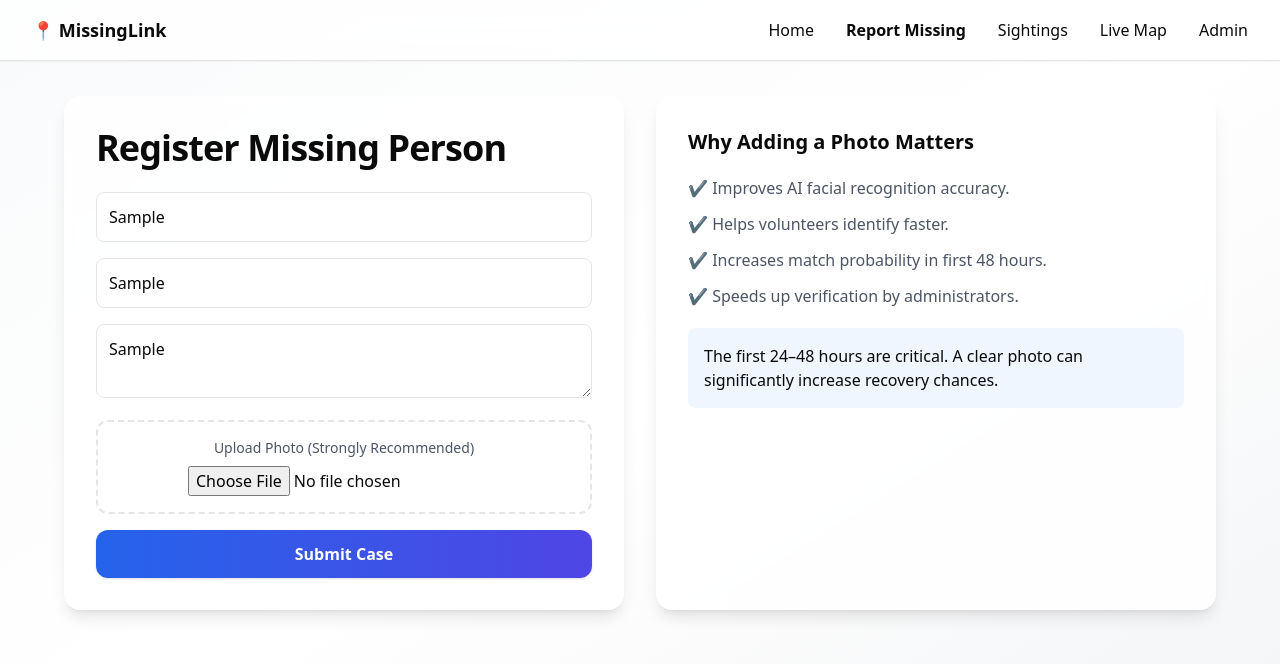
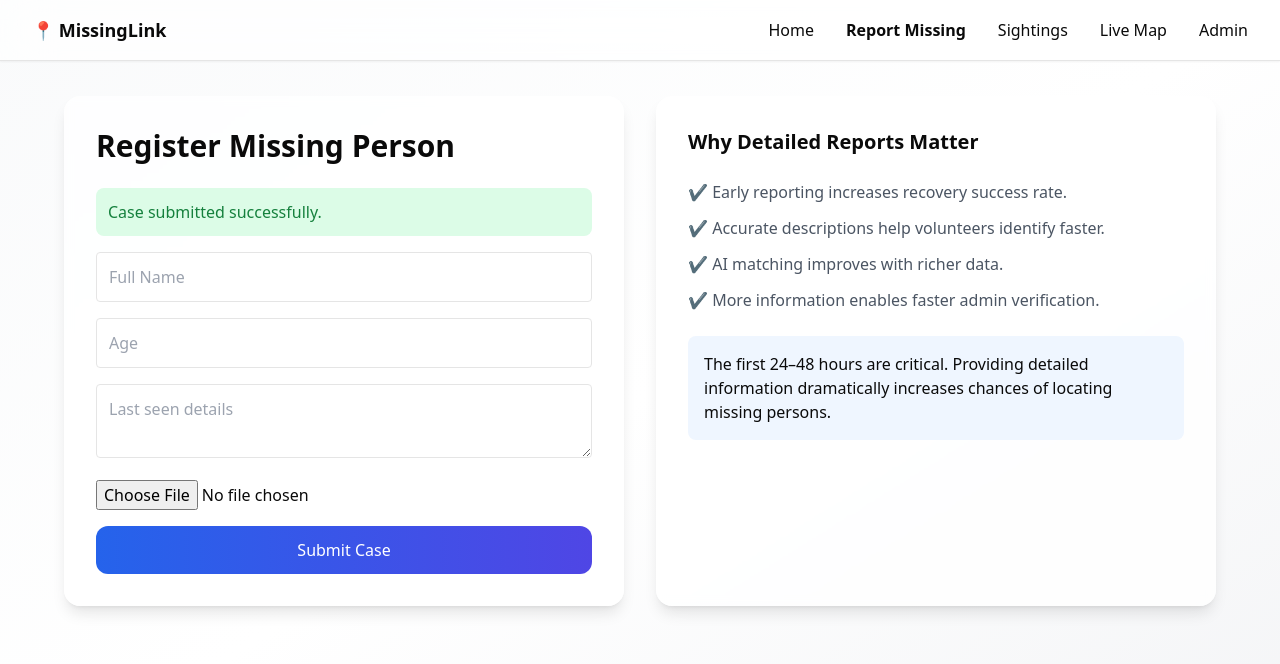
Before and after one commit to CSI-Project-Expo/Team-25, a React app in the folder frontend/: page /report-missing in a window 1280 px wide. Both pictures are taken after typing "Sample", "Sample", "Sample" into the empty fields and a click on the button "Submit Case". Shown: the top 664 px of the page. Built offline with nearby package versions, Linux system fonts and the light colour scheme; the HTML template or start-up script is replaced by a standard one.

Commit message:
report sighting and missing

```diff
--- a/frontend/src/pages/ReportMissing.jsx
+++ b/frontend/src/pages/ReportMissing.jsx
@@ -2,13 +2,29 @@ import { useState } from "react"
 
 export default function ReportMissing(){
 
-  const [preview,setPreview] = useState(null)
+  const [preview,setPreview]=useState(null)
+  const [name,setName]=useState("")
+  const [age,setAge]=useState("")
+  const [details,setDetails]=useState("")
+  const [success,setSuccess]=useState(false)
 
-  const handleImage = (e)=>{
-    const file = e.target.files[0]
+  const handleImage=(e)=>{
+    const file=e.target.files[0]
     if(file){
       setPreview(URL.createObjectURL(file))
     }
+  }
+
+  const handleSubmit=(e)=>{
+    e.preventDefault()
+    setSuccess(true)
+
+    setName("")
+    setAge("")
+    setDetails("")
+    setPreview(null)
+
+    setTimeout(()=>setSuccess(false),3000)
   }
 
   return(
@@ -16,59 +32,58 @@ export default function ReportMissing(){
 
       <div className="max-w-6xl mx-auto grid grid-cols-1 md:grid-cols-2 gap-8">
 
-        {/* FORM SECTION */}
-        <div className="bg-white/80 backdrop-blur-sm p-6 md:p-8 rounded-2xl shadow-lg hover:shadow-xl transition">
+        {/* LEFT FORM */}
+        <form onSubmit={handleSubmit}
+          className="bg-white/80 backdrop-blur-sm p-8 rounded-2xl shadow-lg">
 
-          <h1 className="text-2xl sm:text-3xl md:text-4xl font-bold tracking-tight mb-6">
+          <h1 className="text-3xl font-bold mb-6">
             Register Missing Person
           </h1>
 
-          <div className="space-y-4">
+          {success && (
+            <div className="mb-4 bg-green-100 text-green-700 p-3 rounded-lg">
+              Case submitted successfully.
+            </div>
+          )}
 
-            <input className="w-full border p-3 rounded-lg focus:ring-2 focus:ring-blue-500"
-              placeholder="Full Name" />
+          <input value={name} onChange={(e)=>setName(e.target.value)}
+            className="w-full border p-3 rounded mb-4"
+            placeholder="Full Name"/>
 
-            <input className="w-full border p-3 rounded-lg focus:ring-2 focus:ring-blue-500"
-              placeholder="Age" />
+          <input value={age} onChange={(e)=>setAge(e.target.value)}
+            className="w-full border p-3 rounded mb-4"
+            placeholder="Age"/>
 
-            <textarea className="w-full border p-3 rounded-lg focus:ring-2 focus:ring-blue-500"
-              placeholder="Last seen location, clothing, physical description" />
+          <textarea value={details} onChange={(e)=>setDetails(e.target.value)}
+            className="w-full border p-3 rounded mb-4"
+            placeholder="Last seen details"/>
 
-            <div className="border-2 border-dashed rounded-xl p-4 text-center">
-              <p className="text-sm text-gray-600 mb-2">
-                Upload Photo (Strongly Recommended)
-              </p>
-              <input type="file" accept="image/*" onChange={handleImage} />
-            </div>
+          <input type="file" accept="image/*" onChange={handleImage}/>
 
-            {preview && (
-              <img src={preview}
-                className="mt-4 rounded-xl max-h-60 w-full object-cover shadow" />
-            )}
+          {preview && <img src={preview} className="mt-4 rounded-xl"/>}
 
-            <button className="w-full bg-gradient-to-r from-blue-600 to-indigo-600 text-white py-3 rounded-xl font-semibold shadow hover:scale-[1.02] active:scale-[0.98] transition">
-              Submit Case
-            </button>
+          <button className="w-full mt-4 bg-gradient-to-r from-blue-600 to-indigo-600 text-white py-3 rounded-xl">
+            Submit Case
+          </button>
 
-          </div>
-        </div>
+        </form>
 
-        {/* INFO PANEL */}
-        <div className="bg-white/80 backdrop-blur-sm p-6 md:p-8 rounded-2xl shadow-lg space-y-5">
+        {/* RIGHT INFO PANEL RESTORED */}
+        <div className="bg-white/80 backdrop-blur-sm p-8 rounded-2xl shadow-lg space-y-6">
 
           <h2 className="text-xl font-semibold">
-            Why Adding a Photo Matters
+            Why Detailed Reports Matter
           </h2>
 
           <ul className="space-y-3 text-gray-600">
-            <li>✔ Improves AI facial recognition accuracy.</li>
-            <li>✔ Helps volunteers identify faster.</li>
-            <li>✔ Increases match probability in first 48 hours.</li>
-            <li>✔ Speeds up verification by administrators.</li>
+            <li>✔ Early reporting increases recovery success rate.</li>
+            <li>✔ Accurate descriptions help volunteers identify faster.</li>
+            <li>✔ AI matching improves with richer data.</li>
+            <li>✔ More information enables faster admin verification.</li>
           </ul>
 
           <div className="bg-blue-50 p-4 rounded-lg font-medium">
-            The first 24–48 hours are critical. A clear photo can significantly increase recovery chances.
+            The first 24–48 hours are critical. Providing detailed information dramatically increases chances of locating missing persons.
           </div>
 
         </div>
--- a/frontend/src/pages/ReportSighting.jsx
+++ b/frontend/src/pages/ReportSighting.jsx
@@ -2,7 +2,10 @@ import { useState } from "react"
 
 export default function ReportSighting(){
 
+  const [location,setLocation]=useState("")
+  const [details,setDetails]=useState("")
   const [preview,setPreview]=useState(null)
+  const [success,setSuccess]=useState(false)
 
   const handleImage=(e)=>{
     const file=e.target.files[0]
@@ -11,56 +14,70 @@ export default function ReportSighting(){
     }
   }
 
+  const handleSubmit=(e)=>{
+    e.preventDefault()
+
+    setSuccess(true)
+
+    setLocation("")
+    setDetails("")
+    setPreview(null)
+
+    setTimeout(()=>setSuccess(false),3000)
+  }
+
   return(
     <div className="min-h-screen pt-24 px-4 sm:px-6 md:px-8 bg-gradient-to-br from-green-50 via-white to-gray-100">
 
       <div className="max-w-6xl mx-auto grid grid-cols-1 md:grid-cols-2 gap-8">
 
-        {/* FORM */}
-        <div className="bg-white/80 backdrop-blur-sm p-6 md:p-8 rounded-2xl shadow-lg">
+        <form onSubmit={handleSubmit}
+          className="bg-white/80 backdrop-blur-sm p-8 rounded-2xl shadow-lg">
 
-          <h1 className="text-2xl sm:text-3xl md:text-4xl font-bold tracking-tight mb-6">
+          <h1 className="text-3xl font-bold mb-6">
             Report a Sighting
           </h1>
 
-          <input className="w-full border p-3 rounded-lg mb-4 focus:ring-2 focus:ring-green-500"
-            placeholder="Location where person was seen" />
-
-          <textarea className="w-full border p-3 rounded-lg mb-4 focus:ring-2 focus:ring-green-500"
-            placeholder="Describe what you observed (appearance, behavior, time)" />
-
-          <div className="border-2 border-dashed rounded-xl p-4 text-center">
-            <p className="text-sm text-gray-600 mb-2">Upload Image (Optional)</p>
-            <input type="file" accept="image/*" onChange={handleImage} />
-          </div>
-
-          {preview && (
-            <img src={preview}
-              className="mt-4 rounded-xl max-h-60 w-full object-cover shadow" />
+          {success && (
+            <div className="mb-4 bg-green-100 text-green-700 p-3 rounded-lg">
+              Sighting submitted successfully.
+            </div>
           )}
 
-          <button className="w-full mt-6 bg-gradient-to-r from-green-600 to-emerald-600 text-white py-3 rounded-xl font-semibold shadow hover:scale-[1.02] transition">
+          <input value={location} onChange={(e)=>setLocation(e.target.value)}
+            className="w-full border p-3 rounded mb-4"
+            placeholder="Location Seen"/>
+
+          <textarea value={details} onChange={(e)=>setDetails(e.target.value)}
+            className="w-full border p-3 rounded mb-4"
+            placeholder="Details"/>
+
+          <input type="file" accept="image/*" onChange={handleImage}/>
+
+          {preview && <img src={preview} className="mt-4 rounded-xl"/>}
+
+          <button className="w-full mt-4 bg-gradient-to-r from-green-600 to-emerald-600 text-white py-3 rounded-xl">
             Submit Sighting
           </button>
 
-        </div>
+        </form>
 
-        {/* AI EXPLANATION PANEL */}
-        <div className="bg-white/80 backdrop-blur-sm p-6 md:p-8 rounded-2xl shadow-lg space-y-6">
+        {/* RESTORED PREMIUM INFO PANEL */}
+        <div className="bg-white/80 backdrop-blur-sm p-8 rounded-2xl shadow-lg space-y-6">
 
           <h2 className="text-xl font-semibold">
             How Your Report Helps
           </h2>
 
-          <ul className="space-y-4 text-gray-600">
-            <li>✔ AI matches sightings with registered cases.</li>
-            <li>✔ Image uploads increase facial and clothing pattern accuracy.</li>
-            <li>✔ Admins receive real-time match alerts.</li>
-            <li>✔ Faster reports mean higher recovery probability.</li>
+          <ul className="space-y-3 text-gray-600">
+            <li>✔ AI compares sightings with registered missing cases.</li>
+            <li>✔ Images improve facial and clothing recognition.</li>
+            <li>✔ Admins receive real-time alerts.</li>
+            <li>✔ Faster reporting increases recovery probability.</li>
           </ul>
 
           <div className="bg-green-50 p-4 rounded-lg font-medium">
-            Even anonymous reports can make a life-saving difference.
+            Even anonymous sightings can save lives.
           </div>
 
         </div>
```
